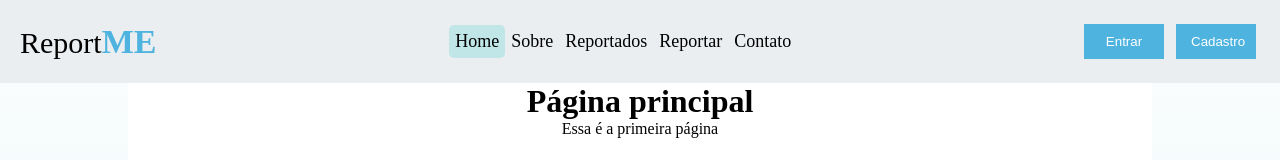
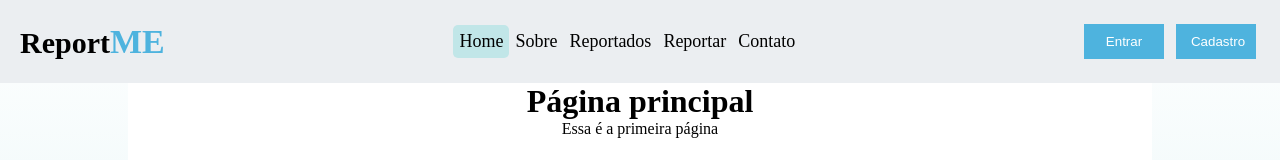
Before and after one commit to romulo-mendes/ReportMe, a plain HTML site: page index.html in a window 1280 px wide. Shown: the top 160 px of the page. Drawn offline with Linux system fonts and the light colour scheme.

Commit message:
correções de erros no codigo

```diff
--- a/index.html
+++ b/index.html
@@ -9,7 +9,7 @@
   </head>
   <body>
     <nav>
-      <div class="logo">Report<span>ME</span></div>
+      <h1 class="logo">Report<span>ME</span></h1>
       <ul class="menu">
         <li style="background-color: #6ad3d454; border-radius: 5px;"><a href="/">Home</a></li>
         <li><a href="/about.html">Sobre</a></li>
```
